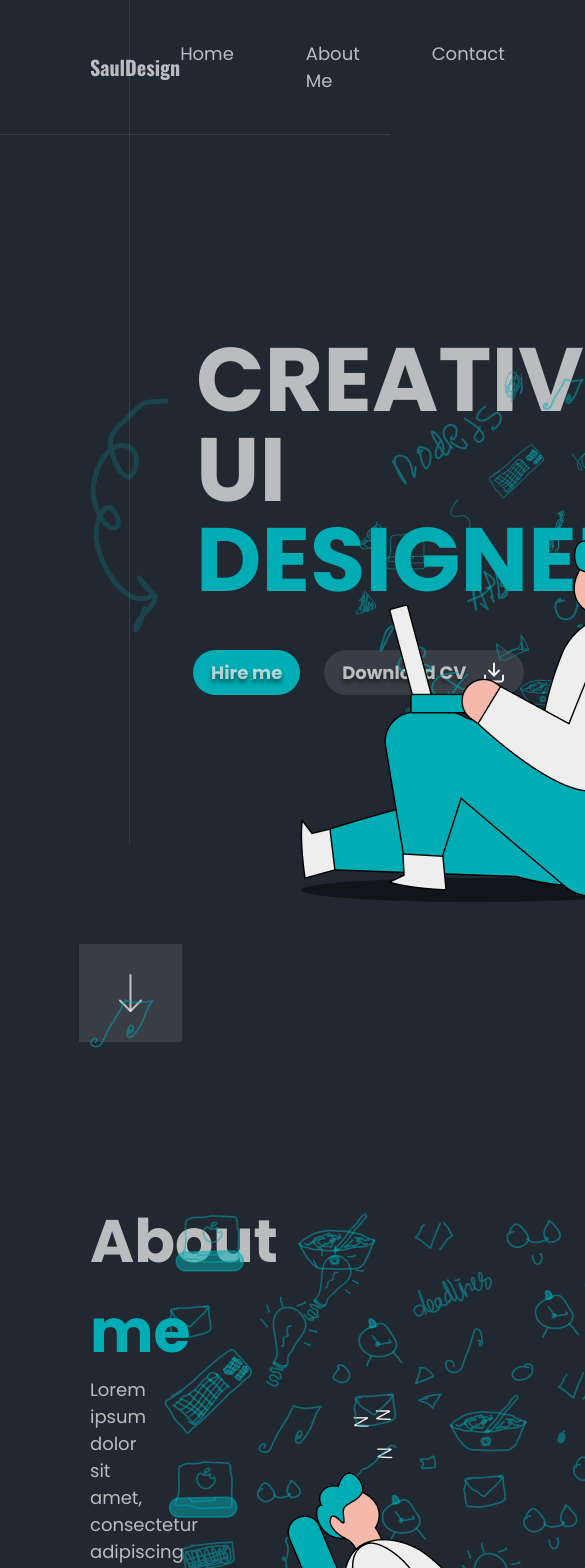
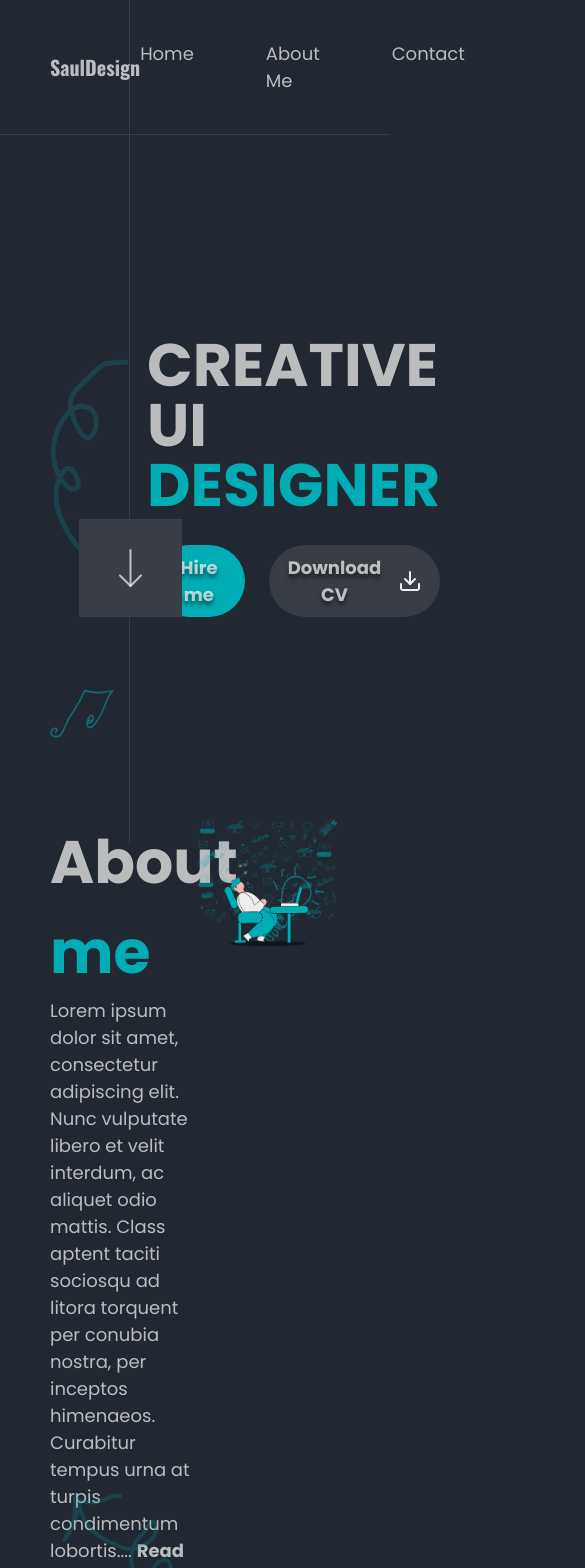
Before and after one commit to Vinicius-Rubia/Landing_Page_Portfolio_React, a React (Vite) app: page / in a window 390 px wide. Shown: the top 1568 px of the page, 585 px wide, since content can reach past the window. Built offline with nearby package versions, Linux system fonts and the light colour scheme.

Commit message:
responsive

```diff
--- a/src/App.jsx
+++ b/src/App.jsx
@@ -4,16 +4,13 @@ import Footer from "./components/Footer";
 import Header from "./components/Header";
 import Home from "./components/Home";
 import Jobs from "./components/Jobs";
-import arrow from "./img/icon_arrow.svg";
 
 import "./styles/app.scss";
 
 function App() {
   return (
     <div className="container">
-      <a href="#">
-        <img className="arrow" src={arrow} alt="Arrow" />
-      </a>
+      <hr className="border"></hr>
       <Header />
       <Home />
       <About />
--- a/src/components/About/index.scss
+++ b/src/components/About/index.scss
@@ -1,4 +1,5 @@
 @use '../../styles/variables.scss';
+@use '../../styles/mixins.scss';
 
 #about {
   padding: 0 9em 8em;
@@ -7,12 +8,18 @@
   align-items: start;
   position: relative;
   border-bottom: variables.$border;
+  @include mixins.desktop-small {
+    padding: 0 5em 8em;
+  }
 
   .arrow-illustration {
     position: absolute;
     bottom: 25%;
     left: 15%;
     transform: rotate(190deg);
+    @include mixins.desktop-small {
+      bottom: 5%;
+    }
   }
 
   .music-illustration {
@@ -23,6 +30,9 @@
   .side-left {
     width: 30%;
     color: variables.$primary-color;
+    @include mixins.desktop-small {
+      width: 50%;
+    }
 
     div {
       display: flex;
@@ -37,4 +47,14 @@
       width: 7em;
     }
   }
+
+  .side-right {
+    @include mixins.desktop-small {
+      width: 50%;
+
+      img {
+        width: 100%;
+      }
+    }
+  }
 }
--- a/src/components/CardJobs/index.scss
+++ b/src/components/CardJobs/index.scss
@@ -2,10 +2,10 @@
 
 #jobs-card {
   display: flex;
+  flex-wrap: wrap;
   gap: 4.8em;
 
   .job {
-    // width: 30%;
     padding: 5em;
     background: rgba(57, 62, 70, 0.5);
     border-radius: 1.6em;
--- a/src/components/Header/index.scss
+++ b/src/components/Header/index.scss
@@ -1,4 +1,5 @@
 @use '../../styles/variables.scss';
+@use '../../styles/mixins.scss';
 
 #header {
   display: flex;
@@ -6,6 +7,9 @@
   align-items: center;
   padding: 4em 9em;
   border-bottom: variables.$border;
+  @include mixins.desktop-small {
+    padding: 4em 5em;
+  }
 
   .title {
     font-family: 'Oswald', sans-serif;
--- a/src/components/Home/index.jsx
+++ b/src/components/Home/index.jsx
@@ -2,13 +2,16 @@ import download from "../../img/icon_download.svg";
 import coiled_arrow from "../../img/coiled_arrow.svg";
 import illustrationHome from "../../img/img_illustrative.png";
 import Button from "../Button";
+import arrow from "../../img/icon_arrow.svg";
 
 import "./index.scss";
 
 const Home = () => {
   return (
     <section id="home">
-      <hr className="border"></hr>
+      <a href="#">
+        <img className="arrow" src={arrow} alt="Arrow" />
+      </a>
       <div className="side-left">
         <img className="illustrative" src={coiled_arrow} alt="Ilustration" />
         <div>
--- a/src/components/Home/index.scss
+++ b/src/components/Home/index.scss
@@ -1,10 +1,32 @@
 @use '../../styles/variables.scss';
+@use '../../styles/mixins.scss';
 
 #home {
-  padding: 20em 9em;
+  padding: 20em 9em 0;
+  margin-bottom: 20em;
   display: flex;
   justify-content: space-between;
   align-items: start;
+  position: relative;
+  @include mixins.desktop-small {
+    padding: 20em 5em 0;
+  }
+
+  .arrow {
+    background-color: variables.$terciary-color;
+    padding: 3em 4em;
+    position: absolute;
+    left: calc(33% - 50px);
+    bottom: 0;
+  }
+
+  .border {
+    position: absolute;
+    border-left: variables.$border;
+    height: 100%;
+    left: 33%;
+    bottom: 0;
+  }
 
   .side-left {
     width: 100%;
@@ -17,6 +39,11 @@
       text-transform: uppercase;
       line-height: 1em;
       margin: 0 0 0.5em 0.3em;
+
+      @include mixins.desktop-small {
+        font-size: 6em;
+      }
+
     }
 
     .btn-actions {
@@ -25,4 +52,8 @@
       margin-left: 2.4em;
     }
   }
+
+  .side-right img {
+    width: 100%;
+  }
 }
--- a/src/main.jsx
+++ b/src/main.jsx
@@ -1,7 +1,6 @@
 import React from "react";
 import ReactDOM from "react-dom/client";
 import App from "./App";
-import "./styles/main.scss";
 
 ReactDOM.createRoot(document.getElementById("root")).render(
   <React.StrictMode>
--- a/src/styles/app.scss
+++ b/src/styles/app.scss
@@ -1,11 +1,35 @@
-@use './variables.scss';
+@use 'variables';
 
-.container {
-  .arrow {
-    background-color: variables.$terciary-color;
-    padding: 3em 4em;
-    position: absolute;
-    left: calc(33% - 50px);
-    top: calc(100% + 100px);
-  }
+* {
+  padding: 0;
+  margin: 0;
+  box-sizing: border-box;
+  text-decoration: none;
+  list-style: none;
+  outline: none;
+  border: none;
 }
+
+body {
+  font-size: 10px;
+  background-color: variables.$bg-color-primary;
+  font-family: 'Poppins';
+  max-width: 1500px;
+  margin: 0 auto;
+}
+
+.text-color {
+  color: variables.$secondary-color;
+}
+
+h2 {
+  font-size: 6em;
+}
+
+.border {
+  position: fixed;
+  border-left: variables.$border;
+  height: 100%;
+  left: 33%;
+  bottom: 0;
+}
--- a/src/styles/main.scss
+++ /dev/null
@@ -1,35 +0,0 @@
-@use 'variables';
-
-* {
-  padding: 0;
-  margin: 0;
-  box-sizing: border-box;
-  text-decoration: none;
-  list-style: none;
-  outline: none;
-  border: none;
-}
-
-body {
-  font-size: 10px;
-  background-color: variables.$bg-color-primary;
-  font-family: 'Poppins';
-  max-width: 1500px;
-  margin: 0 auto;
-}
-
-.text-color {
-  color: variables.$secondary-color;
-}
-
-h2 {
-  font-size: 6em;
-}
-
-.border {
-  position: fixed;
-  border-left: variables.$border;
-  height: 100%;
-  left: 33%;
-  bottom: 0;
-}
--- a/src/styles/mixins.scss
+++ b/src/styles/mixins.scss
@@ -0,0 +1,5 @@
+@mixin desktop-small {
+  @media(max-width: 1300px) {
+    @content
+  }
+}
```
